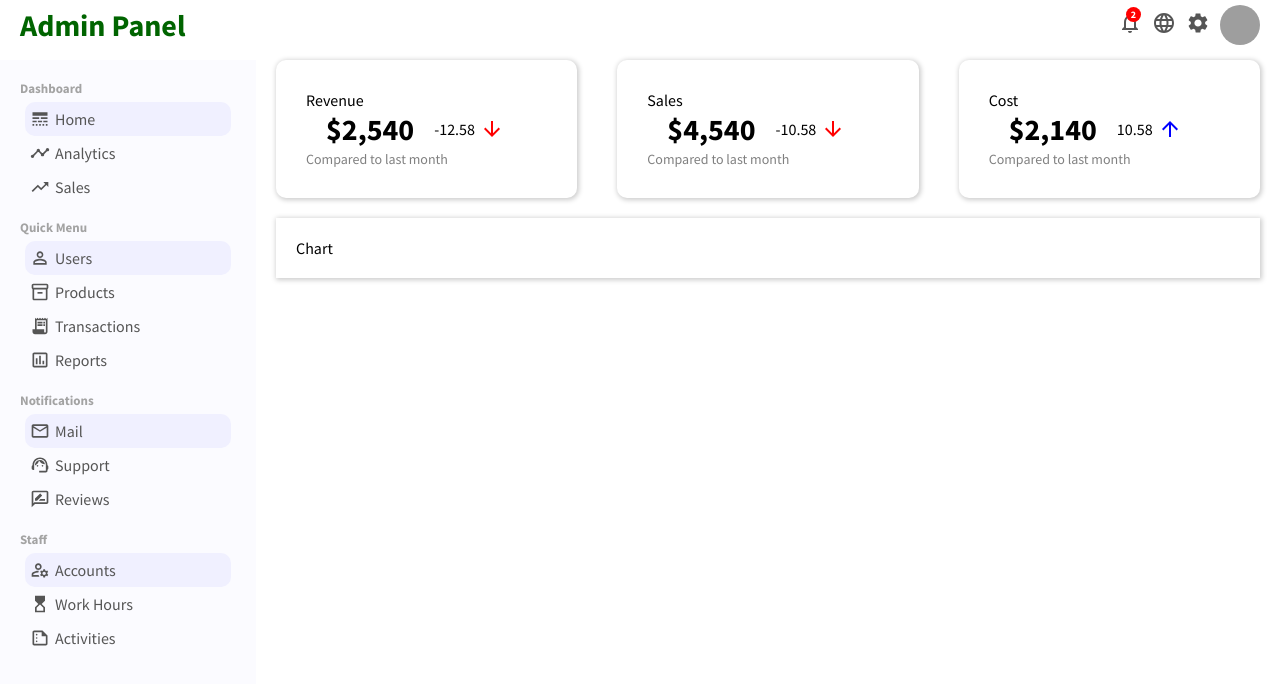
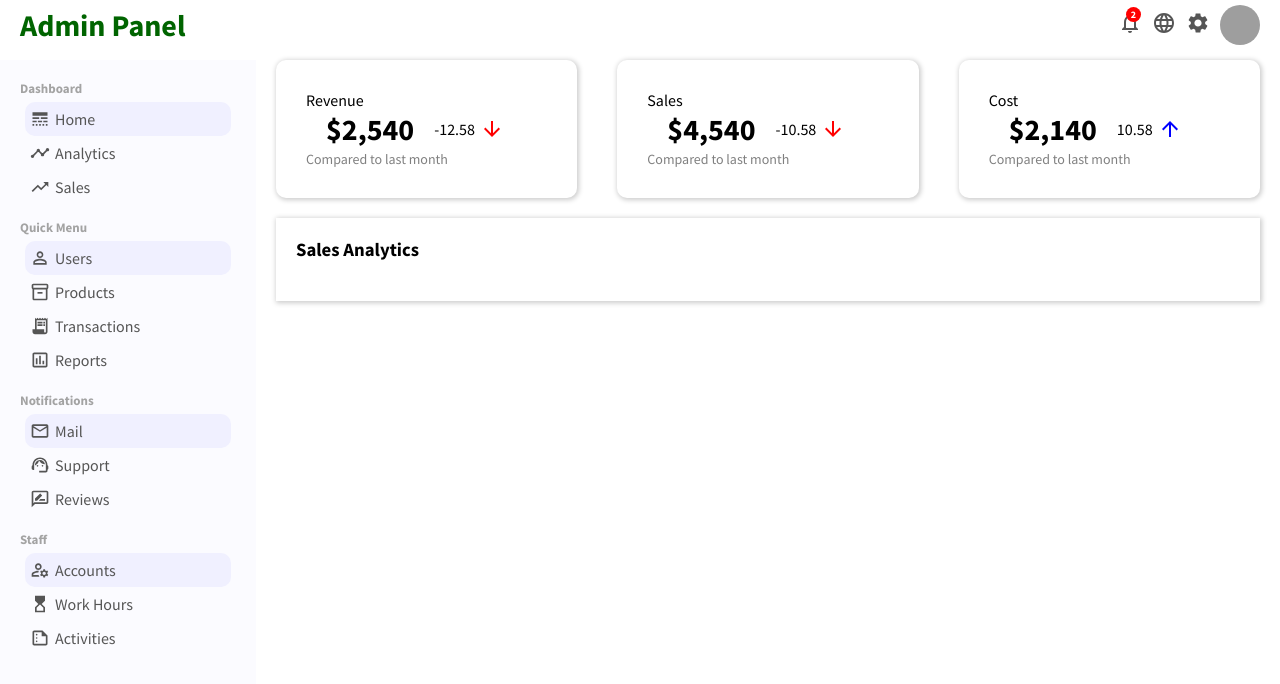
Before and after one commit to PJMantoss/admin_panel, a React (Create React App) app: page / in a window 1280 px wide. Shown: the top 684 px of the page. Built offline with nearby package versions, Linux system fonts and the light colour scheme; grey boxes are pictures that could not be loaded.

Commit message:
update App

```diff
--- a/src/components/chart/Chart.js
+++ b/src/components/chart/Chart.js
@@ -3,7 +3,9 @@ import './chart.css';
 
 function Chart() {
   return (
-    <div className='chart'>Chart</div>
+    <div className='chart'>
+        <h3 className='chartTitle'>Sales Analytics</h3>
+    </div>
   )
 }
 
--- a/src/components/chart/chart.css
+++ b/src/components/chart/chart.css
@@ -4,3 +4,7 @@
     -webkit-box-shadow: 1px 1px 5px 1px #CCCCCC;
     box-shadow: 1px 1px 5px 1px #CCCCCC;
 }
+
+.chartTitle {
+    margin-bottom: 20px;
+}
```
